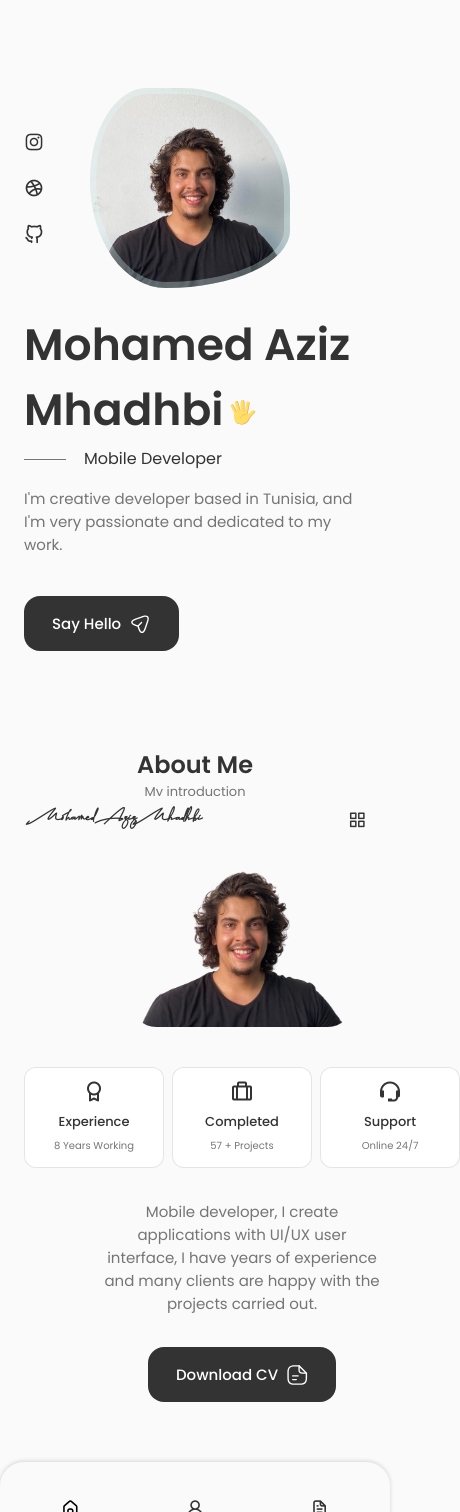
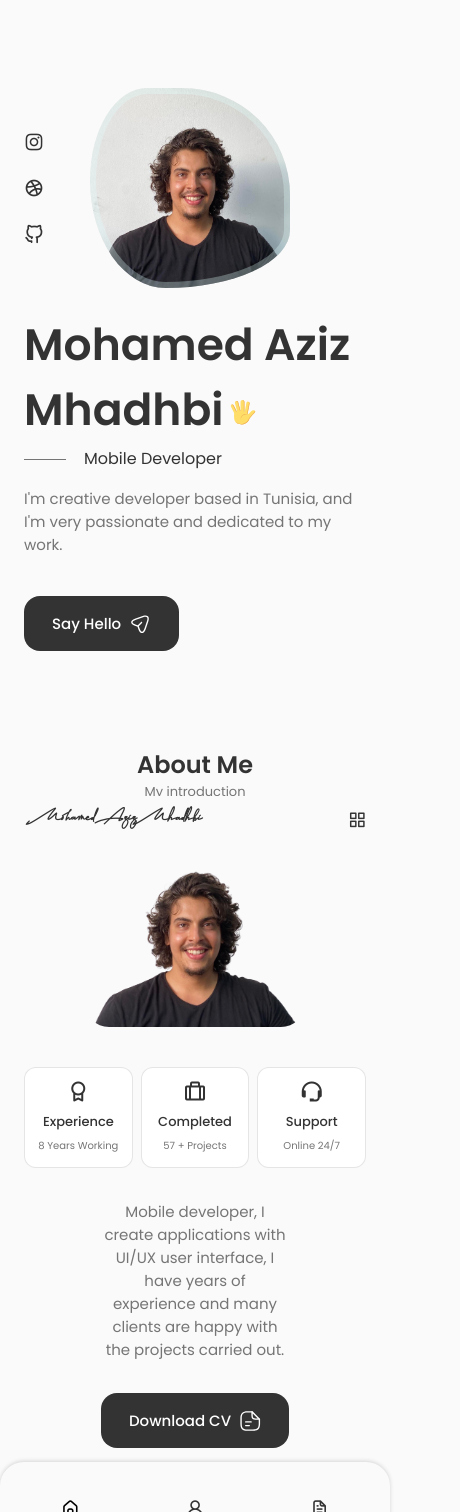
Before and after one commit to Mohamed-Aziz-Mhadhbi/mohamed-aziz-mhadhbi.github.io, a React (Create React App) app: page / in a window 390 px wide. Shown: the whole page, 460 px wide, since content can reach past the window. Before the commit the page ends 1466 px from the top, so only its background shows below. Built offline with nearby package versions, Linux system fonts and the light colour scheme.

Commit message:
medium devices about__info

```diff
--- a/src/components/about/about.css
+++ b/src/components/about/about.css
@@ -76,7 +76,11 @@
   }
 
   /* For medium devices */
-  @media screen and (max-width: 576px) {}
+  @media screen and (max-width: 576px) {
+    .about__info {
+        grid-template-columns: repeat(3, 1fr);
+    }
+  }
 
   /* For small devices */
   @media screen and (max-width: 350px){
```
